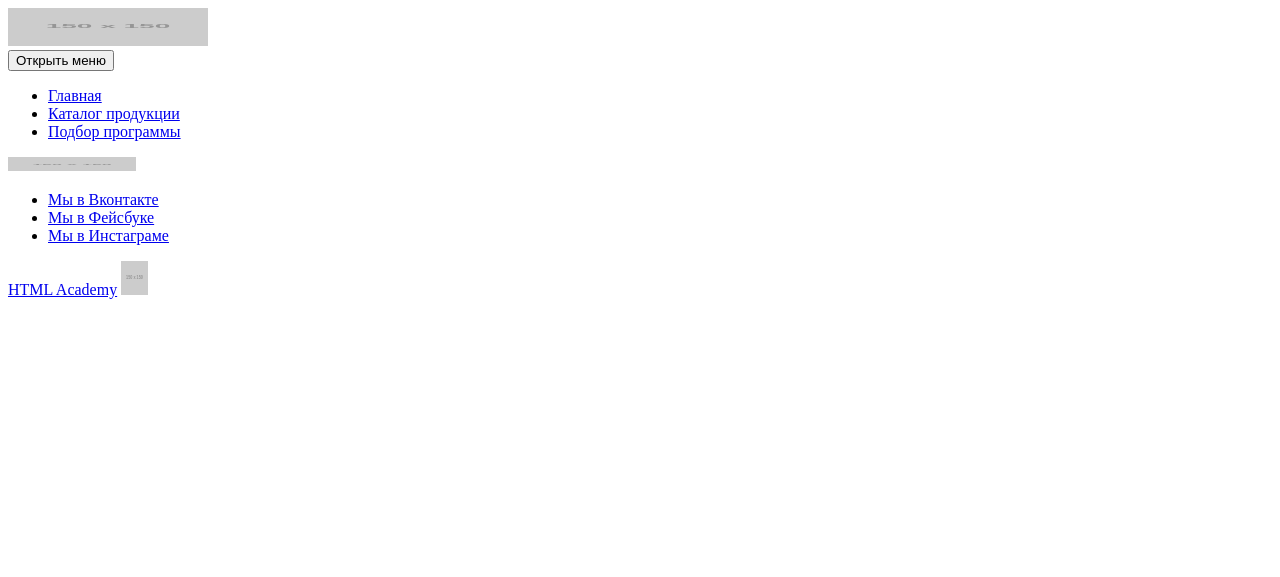
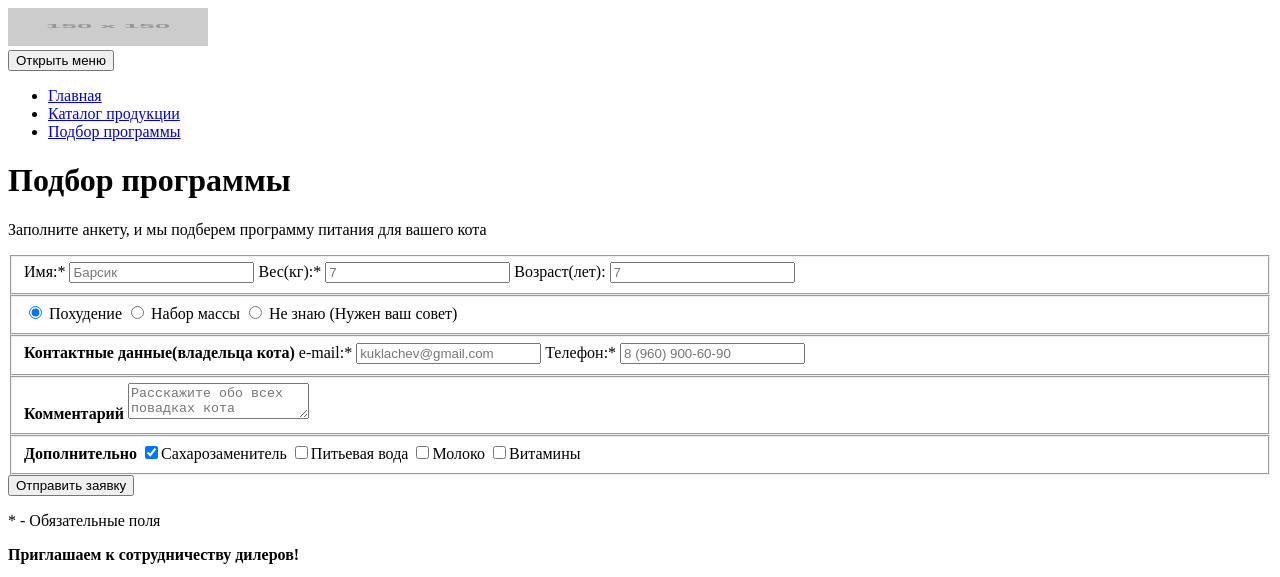
Before and after one commit to Mr88Nobody/1520595-cat-energy-20, a website: page source/program.html in a window 1280 px wide. Shown: the top 577 px of the page. Drawn offline with Linux system fonts and the light colour scheme; placeholder pictures from the web are drawn by us.

Commit message:
Сделал остальную разметку

```diff
--- a/source/program.html
+++ b/source/program.html
@@ -30,9 +30,53 @@
     </header>
 
     <main class="page-main">
+      <h1 class="page-headline">Подбор программы</h1>
+
+      <section class="form">
+        <div class="form__wrapper">
+          <p class="form__headline">Заполните анкету, и мы подберем программу питания для вашего кота</p>
+          <form class="form__data" action="https://echo.htmlacademy.ru" method="post">
+            <fieldset class="form__inform">
+              <label  for="cat-name">Имя:*</label>
+              <input type="text" id="cat-name" name="cat-name" placeholder="Барсик" required>
+              <label for="cat-mass">Вес(кг):*</label>
+              <input type="number" id="cat-mass" name="cat-mass" placeholder="7" required>
+              <label for="cat-age">Возраст(лет):</label>
+              <input type="number" id="cat-age" name="cat-age" placeholder="7">
+            </fieldset>
+            <fieldset class="form__option">
+              <input type="radio" id="cat-slim" name="mass-option" value="1" checked>
+              <label for="cat-slim">Похудение</label>
+              <input type="radio" id="cat-gain" name="mass-option" value="2">
+              <label for="cat-gain">Набор массы</label>
+              <input type="radio" id="cat-advice" name="mass-option" value="3">
+              <label for="cat-advice">Не знаю (Нужен ваш совет)</label>
+            </fieldset>
+            <fieldset class="form__contacts">
+              <b class="form__contacts-headline">Контактные данные(владельца кота)</b>
+              <label for="email">e-mail:*</label>
+              <input type="email" id="email" name="email" placeholder="kuklachev@gmail.com" required>
+              <label for="phone">Телефон:*</label>
+              <input type="tel" id="phone" name="phone" pattern="8-([0-9]{3})[0-9]{3}-{0-9}[2]-{0-9}[2]" placeholder="8 (960) 900-60-90" required>
+            </fieldset>
+            <fieldset class="form__comment">
+              <b class="form__comment-headline">Комментарий</b>
+              <textarea class="form__comment-area" placeholder="Расскажите обо всех повадках кота"></textarea>
+            </fieldset>
+            <fieldset class="form__add">
+              <b class="form__add-headline">Дополнительно</b>
+              <label for="sugar"><input type="checkbox" id="sugar" name="sugar" value="1" checked>Сахарозаменитель</label>
+              <label for="water"><input type="checkbox" id="water" name="water" value="1">Питьевая вода</label>
+              <label for="milk"><input type="checkbox" id="milk" name="milk" value="1">Молоко</label>
+              <label for="vit"><input type="checkbox" id="vit" name="vit" value="1">Витамины</label>
+            </fieldset>
+            <button class="form__button button" type="submit">Отправить заявку</button>
+            <p class="form__legend">* - Обязательные поля</p>
+          </form>
+        </div>
+      </section>
 
       <footer class="page-footer">
-        <!--
         <div class="page-footer__contacts contacts">
           <div class="contacts__wrapper">
             <p class="contacts__text">
@@ -44,7 +88,6 @@
             </div>
           </div>
         </div>
-        -->
         <div class="page-footer__wrapper">
           <div class="page-footer__logo">
             <a class="page-footer__logo-text" href="index.html">
@@ -72,3 +115,4 @@
       </footer>
     </main>
   </body>
+</html>
```
Also changed, not shown: source/catalog.html (+7 -8 lines), source/index.html (+2 -5 lines).
